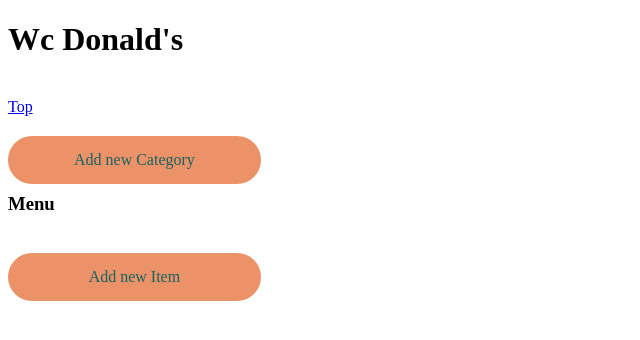
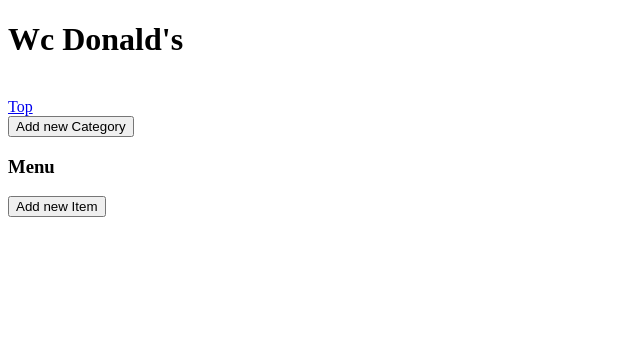
Before and after one commit to david-amoah-dev/DB_Praktikum, a Flask app: template templates/Sample-RestaurantView-Speisekarte.html in a window 1280 px wide. Shown: the part 83-423 px from the top of the page, without its empty margins (0-640 px from the left). Run offline with Flask 3, Linux system fonts and the light colour scheme; the template is opened without the code that fills it, so the values that code supplies are empty.

Commit message:
minor irrelevant changes

```diff
--- a/Hello.py
+++ b/Hello.py
@@ -53,7 +53,7 @@ class Order(db.Model):
     # customer = db.Column()
     # datetime = db.Column()
     comment = db.Column(db.String(200), unique = False, nullable = False)
-    # ammountOfItem = db.Column(db.Integer(), nullable = False)
+    ammountOfItem = db.Column(db.Integer(), unique = False, nullable = False)
 
 # ______________________________________________________________________Page routes______________________________________________________________________
 @app.route("/")
--- a/templates/Sample-RestaurantView-Speisekarte.html
+++ b/templates/Sample-RestaurantView-Speisekarte.html
@@ -5,50 +5,6 @@
     <meta name="viewport" content="width=device-width, initial-scale=1.0">
     <title>Lieferspatz-restaurantLogin</title>
     <link rel="icon" type="image/x-icon" href="images/Lieferspatz.svg">
-
-    <style>
-        .itemcard {
-
-        }
-
-         /* Style the buttons inside the form */
-        .btn {
-            background-color:#E98758 ;
-            color:#025252 ;
-            padding: 15px;
-            border: none;
-            cursor: pointer;
-            width: 20%;
-            margin-top: 20px;
-            opacity: 0.9;
-            align-items: center;
-            display: justify;
-            border-radius: 40px;
-            margin-bottom: -10px;
-            font-family: "Istok Web";
-            font-size: 100%;
-        }
-
-    </style>
-
-    <script>
-        function(createItem) {
-
-        }
-
-        function(editItem) {
-
-        }
-
-        function(createCategory) {
-
-        }
-
-        function(editCategory) {
-
-        }
-    </script>
-
 </head>
 <body>
 
```
Also changed, not shown: 1 other file.
